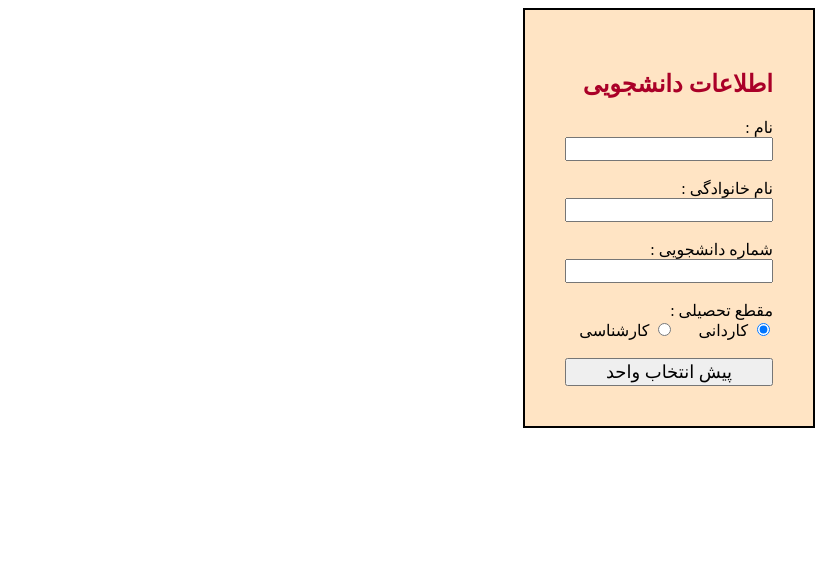
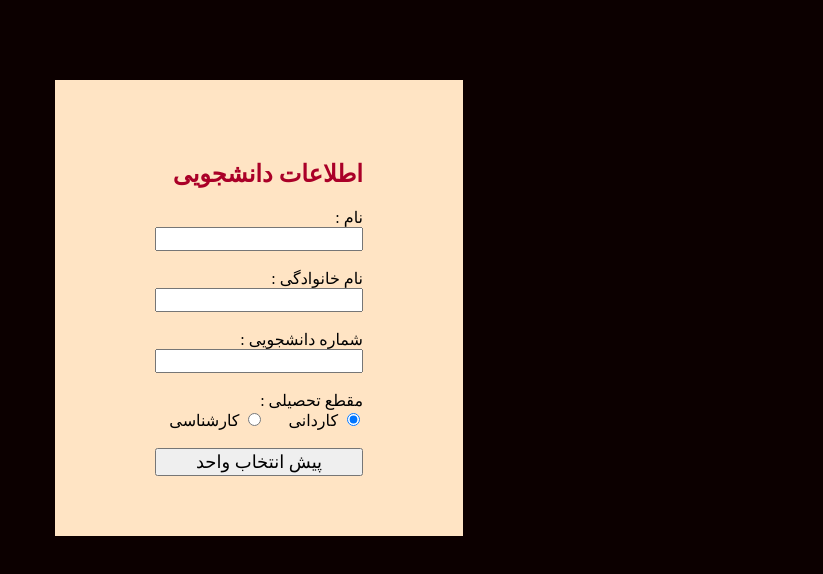
Before and after one commit to ShervinFarzin/student_preregistration, a plain HTML site: page index.html in a window 1280 px wide. Shown: the whole page, without its empty margins (457-1280 px from the left). Drawn offline with Linux system fonts and the light colour scheme.

Commit message:
Add files via upload

```diff
--- a/style.css
+++ b/style.css
@@ -3,13 +3,19 @@ h2{
 	color: rgb(170, 0, 40);
 }
 
+body{
+	background-color: rgb(12, 0, 0);
+}
+
 .box{
+	display: inline-block;
+	position: fixed;
+	top: 10%;
+	left: 40%;
+	padding: 60px 100px 60px 100px;
 	background-color: bisque;
-	vertical-align: top;
-	border: 2px solid black;
-	display: inline-block;
 	font-family: 'B Titr';
-	padding: 40px;
+	text-align: right;
 }
 
 .box input[type=text]{
```
